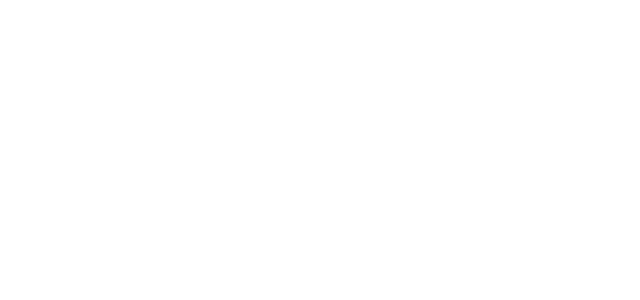
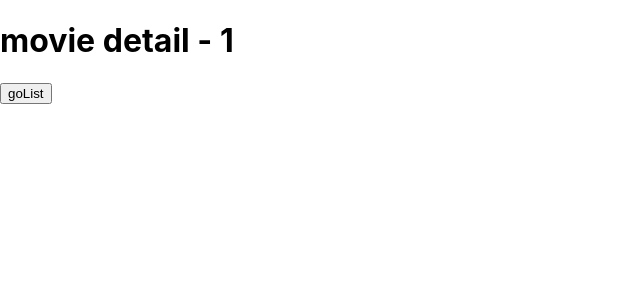
Before and after one commit to limjungmin89/clone_movie, a React (Create React App) app: page /movieDetail/1 in a window 1280 px wide. Before the commit this address had no page. Shown: the top 300 px of the page, without its empty margins (0-640 px from the left). Built offline with nearby package versions, Linux system fonts and the light colour scheme.

Commit message:
상세페이지 추가

```diff
--- a/src/Routes/Router.tsx
+++ b/src/Routes/Router.tsx
@@ -2,6 +2,7 @@
 
 import Welcome from '../page/Welcome'
 import Movies from '../page/Movies'
+import MovieDetail from '../page/MovieDetail'
 
 const Router = () => {
   return (
@@ -9,6 +10,7 @@
       <Routes>
         <Route path="/" element={<Welcome />} />
         <Route path="/movies" element={<Movies />} />
+        <Route path="/movieDetail/:id" element={<MovieDetail />} />
       </Routes>
     </BrowserRouter>
   )
--- a/src/components/Movie.tsx
+++ b/src/page/Movie.tsx
@@ -1,14 +1,19 @@
 import movieInfo from '../model/type/movie'
+import { useNavigate } from 'react-router-dom'
 
 type movie = {
   movie: movieInfo
 }
 
 const Movie = ({ movie }: movie) => {
+  const navigate = useNavigate()
+  const goDetail = () => {
+    navigate(`/movieDetail/${movie.id}`)
+  }
   return (
     <div key={movie.id}>
       <img src={movie.medium_cover_image} alt={movie.title} />
-      <h2>{movie.title}</h2>
+      <h2 onClick={goDetail}>{movie.title}</h2>
       <p>{movie.summary}</p>
       <ul>
         {movie.genres.map((genre) => (
--- /dev/null
+++ b/src/page/MovieDetail.tsx
@@ -0,0 +1,17 @@
+import { useParams, useNavigate } from 'react-router-dom'
+
+const MovieDetail = () => {
+  const param = useParams()
+  const navigate = useNavigate()
+  const goList = () => {
+    navigate('/movies')
+  }
+  return (
+    <div>
+      <h1>movie detail - {param.id}</h1>
+      <button onClick={goList}>goList</button>
+    </div>
+  )
+}
+
+export default MovieDetail
--- a/src/page/Movies.tsx
+++ b/src/page/Movies.tsx
@@ -1,6 +1,6 @@
 import React, { useEffect, useState } from 'react'
 import { useNavigate } from 'react-router-dom'
-import Movie from '../components/Movie'
+import Movie from './Movie'
 import movieInfo from '../model/type/movie'
 
 const Movies = () => {
```
